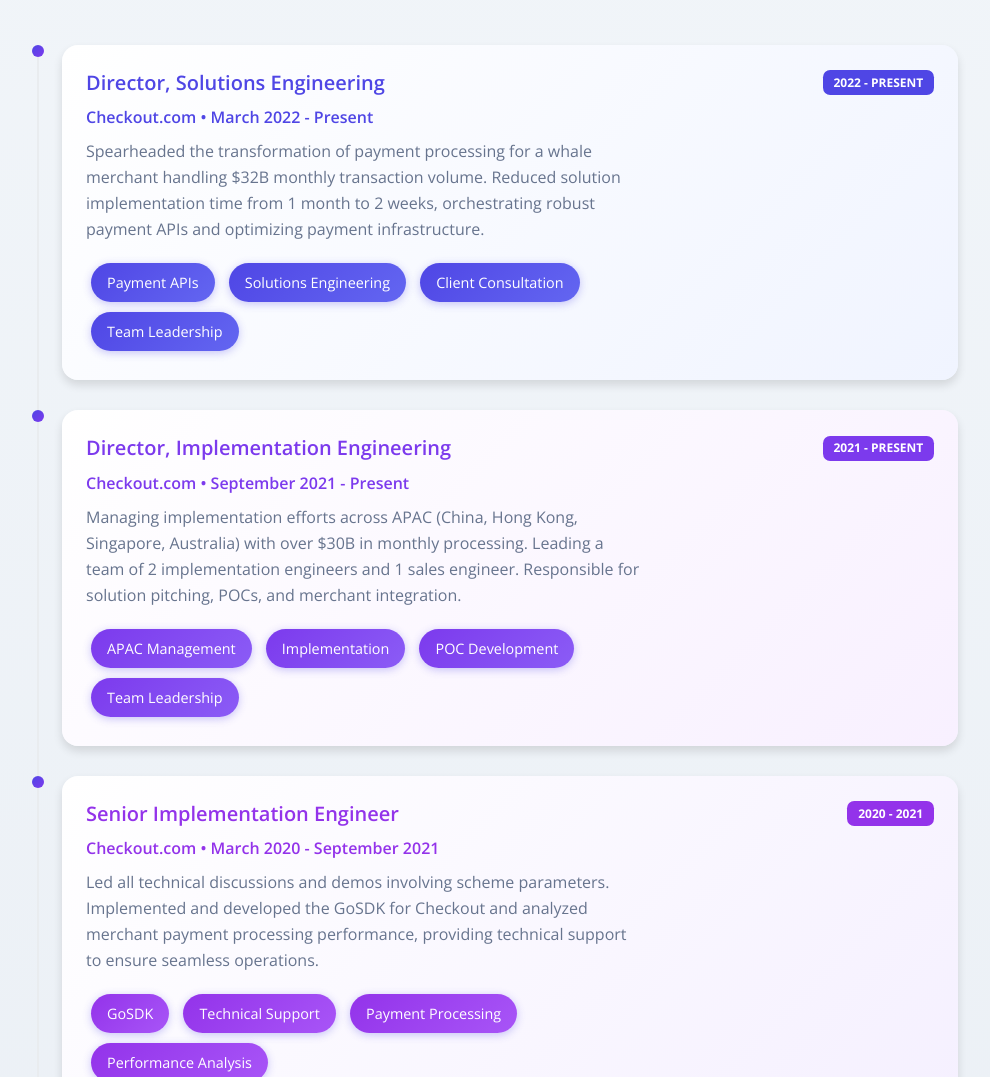
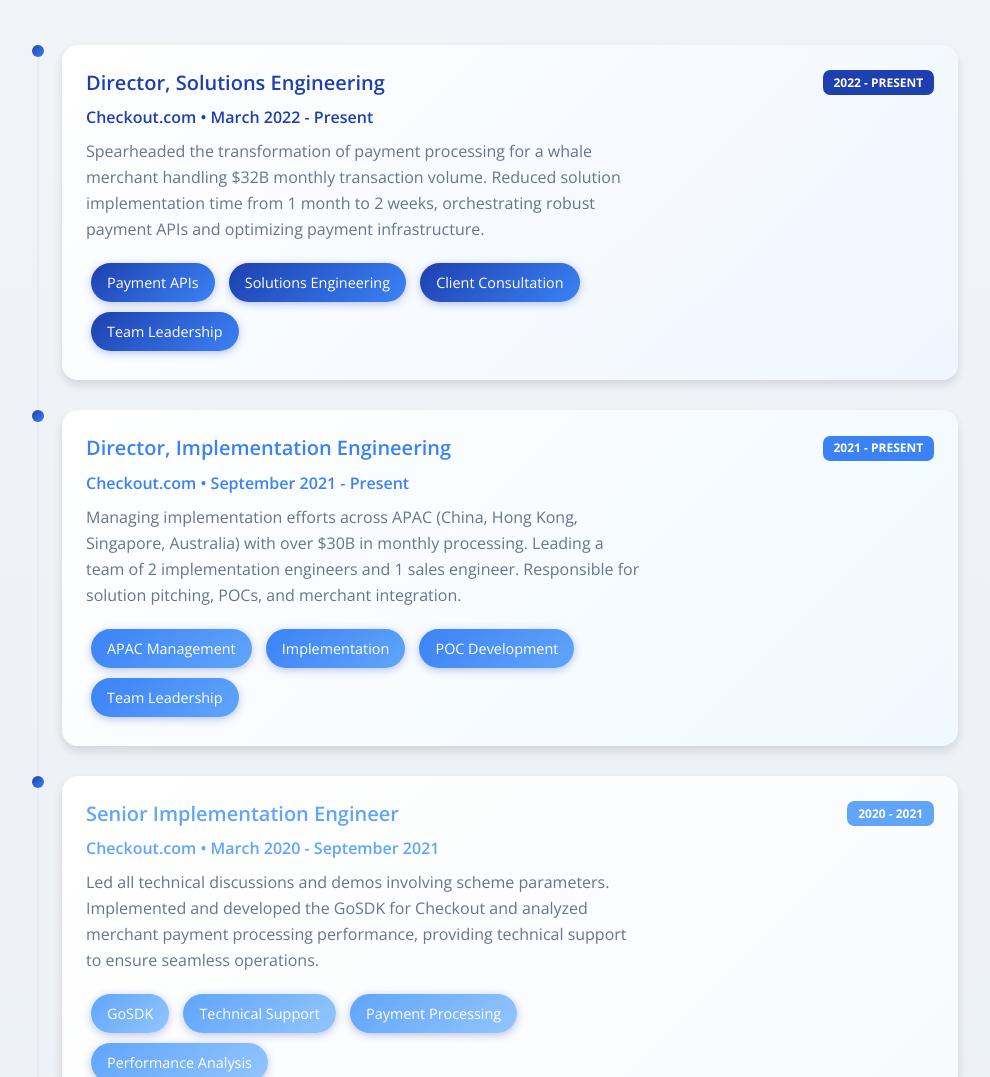
Before and after one commit to shiuh-yaw/resume, a plain HTML site: page index.html in a window 1280 px wide. Shown: the part 1723-2800 px from the top of the page, without its empty margins (145-1135 px from the left). Drawn offline with nearby package versions, Linux system fonts and the light colour scheme; a script that the page names is missing.

Commit message:
Change site theme from purple to blue color scheme

```diff
--- a/index.html
+++ b/index.html
@@ -20,7 +20,7 @@
   <link id="pagestyle" href="assets/css/argon-dashboard.css?v=2.1.0" rel="stylesheet" />
   <style>
     .hero-section {
-      background: linear-gradient(135deg, #4f46e5 0%, #7c3aed 50%, #9333ea 100%);
+      background: linear-gradient(135deg, #1e40af 0%, #3b82f6 50%, #60a5fa 100%);
       min-height: 100vh;
       display: flex;
       align-items: center;
@@ -48,14 +48,14 @@
       padding: 80px 0;
     }
     .skill-badge {
-      background: linear-gradient(135deg, #4f46e5 0%, #7c3aed 100%);
+      background: linear-gradient(135deg, #1e40af 0%, #3b82f6 100%);
       color: white;
       padding: 8px 16px;
       border-radius: 20px;
       margin: 5px;
       display: inline-block;
       font-size: 0.9rem;
-      box-shadow: 0 2px 8px rgba(79, 70, 229, 0.3);
+      box-shadow: 0 2px 8px rgba(30, 64, 175, 0.3);
     }
     .timeline-item {
       position: relative;
@@ -70,7 +70,7 @@
       width: 12px;
       height: 12px;
       border-radius: 50%;
-      background: linear-gradient(135deg, #4f46e5 0%, #7c3aed 100%);
+      background: linear-gradient(135deg, #1e40af 0%, #3b82f6 100%);
     }
     .timeline-item::after {
       content: '';
@@ -88,9 +88,9 @@
       background: white;
       border-radius: 15px;
       padding: 30px;
-      box-shadow: 0 10px 30px rgba(79, 70, 229, 0.1);
+      box-shadow: 0 10px 30px rgba(30, 64, 175, 0.1);
       transition: transform 0.3s ease;
-      border: 1px solid rgba(79, 70, 229, 0.05);
+      border: 1px solid rgba(30, 64, 175, 0.05);
     }
     .contact-card:hover {
       transform: translateY(-5px);
@@ -100,61 +100,61 @@
       width: 50px;
       height: 50px;
       border-radius: 50%;
-      background: linear-gradient(135deg, #4f46e5 0%, #7c3aed 100%);
+      background: linear-gradient(135deg, #1e40af 0%, #3b82f6 100%);
       color: white;
       text-align: center;
       line-height: 50px;
       margin: 0 10px;
       transition: transform 0.3s ease;
-      box-shadow: 0 4px 12px rgba(79, 70, 229, 0.3);
+      box-shadow: 0 4px 12px rgba(30, 64, 175, 0.3);
     }
     .social-link:hover {
       transform: scale(1.1);
       color: white;
-      box-shadow: 0 6px 20px rgba(79, 70, 229, 0.4);
+      box-shadow: 0 6px 20px rgba(30, 64, 175, 0.4);
     }
 
     /* Timeline item colors */
     .timeline-item:nth-child(1) .card {
-      border-left: 4px solid #4f46e5;
-      background: linear-gradient(135deg, #ffffff 0%, #f0f4ff 100%);
+      border-left: 4px solid #1e40af;
+      background: linear-gradient(135deg, #ffffff 0%, #eff6ff 100%);
     }
     .timeline-item:nth-child(1) .card-title {
-      color: #4f46e5;
+      color: #1e40af;
     }
     .timeline-item:nth-child(1) .text-primary {
-      color: #4f46e5 !important;
+      color: #1e40af !important;
     }
     .timeline-item:nth-child(1) .badge {
-      background-color: #4f46e5 !important;
+      background-color: #1e40af !important;
     }
 
     .timeline-item:nth-child(2) .card {
-      border-left: 4px solid #7c3aed;
-      background: linear-gradient(135deg, #ffffff 0%, #f8f0ff 100%);
+      border-left: 4px solid #3b82f6;
+      background: linear-gradient(135deg, #ffffff 0%, #f0f9ff 100%);
     }
     .timeline-item:nth-child(2) .card-title {
-      color: #7c3aed;
+      color: #3b82f6;
     }
     .timeline-item:nth-child(2) .text-primary {
-      color: #7c3aed !important;
+      color: #3b82f6 !important;
     }
     .timeline-item:nth-child(2) .badge {
-      background-color: #7c3aed !important;
+      background-color: #3b82f6 !important;
     }
 
     .timeline-item:nth-child(3) .card {
-      border-left: 4px solid #9333ea;
-      background: linear-gradient(135deg, #ffffff 0%, #f5f0ff 100%);
+      border-left: 4px solid #60a5fa;
+      background: linear-gradient(135deg, #ffffff 0%, #f8fafc 100%);
     }
     .timeline-item:nth-child(3) .card-title {
-      color: #9333ea;
+      color: #60a5fa;
     }
     .timeline-item:nth-child(3) .text-primary {
-      color: #9333ea !important;
+      color: #60a5fa !important;
     }
     .timeline-item:nth-child(3) .badge {
-      background-color: #9333ea !important;
+      background-color: #60a5fa !important;
     }
 
     .timeline-item:nth-child(4) .card {
@@ -257,15 +257,15 @@
 
     /* Skill badge colors for each timeline item */
     .timeline-item:nth-child(1) .skill-badge {
-      background: linear-gradient(135deg, #4f46e5 0%, #6366f1 100%) !important;
+      background: linear-gradient(135deg, #1e40af 0%, #3b82f6 100%) !important;
       color: white !important;
     }
     .timeline-item:nth-child(2) .skill-badge {
-      background: linear-gradient(135deg, #7c3aed 0%, #8b5cf6 100%) !important;
+      background: linear-gradient(135deg, #3b82f6 0%, #60a5fa 100%) !important;
       color: white !important;
     }
     .timeline-item:nth-child(3) .skill-badge {
-      background: linear-gradient(135deg, #9333ea 0%, #a855f7 100%) !important;
+      background: linear-gradient(135deg, #60a5fa 0%, #93c5fd 100%) !important;
       color: white !important;
     }
     .timeline-item:nth-child(4) .skill-badge {
```
